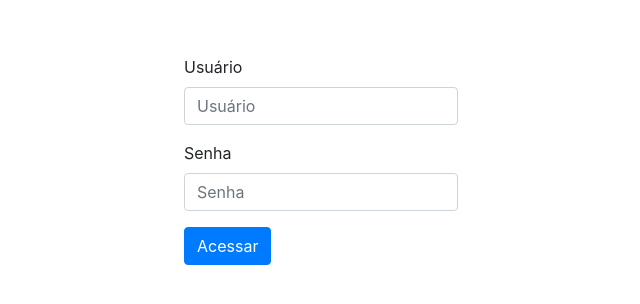
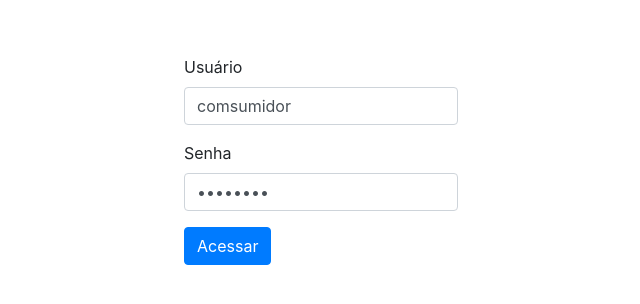
Before and after one commit to StruxLEED/StruxLEED.github.io, a plain HTML site: page index.html in a window 1280 px wide. Shown: the part 240-544 px from the top of the page, 319-959 px from the left. Drawn offline with nearby package versions, Linux system fonts and the light colour scheme.

Commit message:
Update index.html

```diff
--- a/index.html
+++ b/index.html
@@ -13,15 +13,15 @@
 <body  style="display:flex; height:100vh; align-items: center;">
 
 	<div style="margin:0 auto;">
-		<form action="/dashboard" method="POST">
+		<form action="/dashboard.html" method="POST">
 
   <div class="form-group">
     <label for="exampleInputEmail1">Usuário</label>
-    <input type="text" class="form-control" id="exampleInputEmail1" aria-describedby="emailHelp" placeholder="Usuário">
+    <input value="comsumidor" type="text" class="form-control" id="exampleInputEmail1" aria-describedby="emailHelp" placeholder="Usuário" disable>
     </div>
   <div class="form-group">
     <label for="exampleInputPassword1">Senha</label>
-    <input type="password" class="form-control" id="exampleInputPassword1" placeholder="Senha">
+    <input value="12345678" type="password" class="form-control" id="exampleInputPassword1" placeholder="Senha" disable>
   </div>
   <button type="submit" class="btn btn-primary">Acessar</button>
 </form>
```
